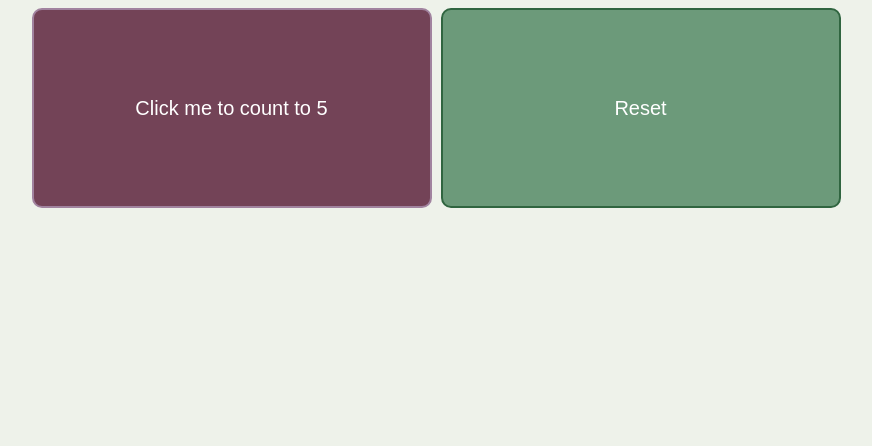
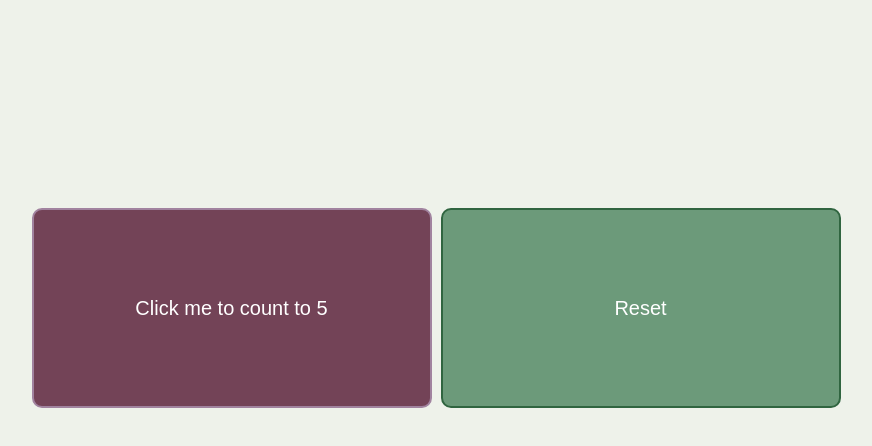
Before and after one commit to CalliEliza/SimpleCounter, a plain HTML site: page index.html in a window 1280 px wide. Shown: the whole page, without its empty margins (204-1076 px from the left). Drawn offline with Linux system fonts and the light colour scheme.

Commit message:
changes to css

```diff
--- a/main.css
+++ b/main.css
@@ -9,6 +9,7 @@ div {
 }
 
 input[type="button"] {
+  margin-top: 10em;
   height: 10em;
   width: 20em;
   background-color: #734357;
```
